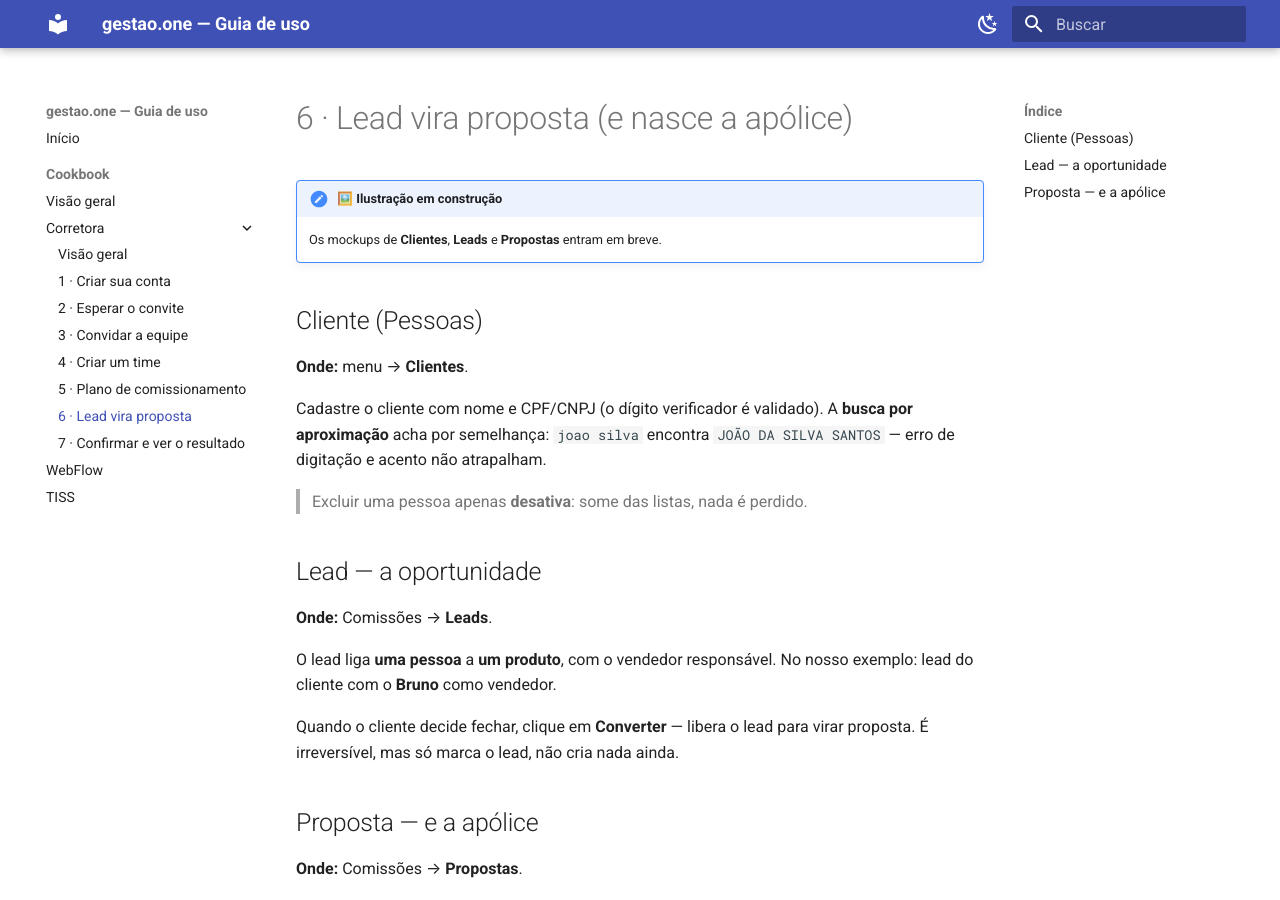
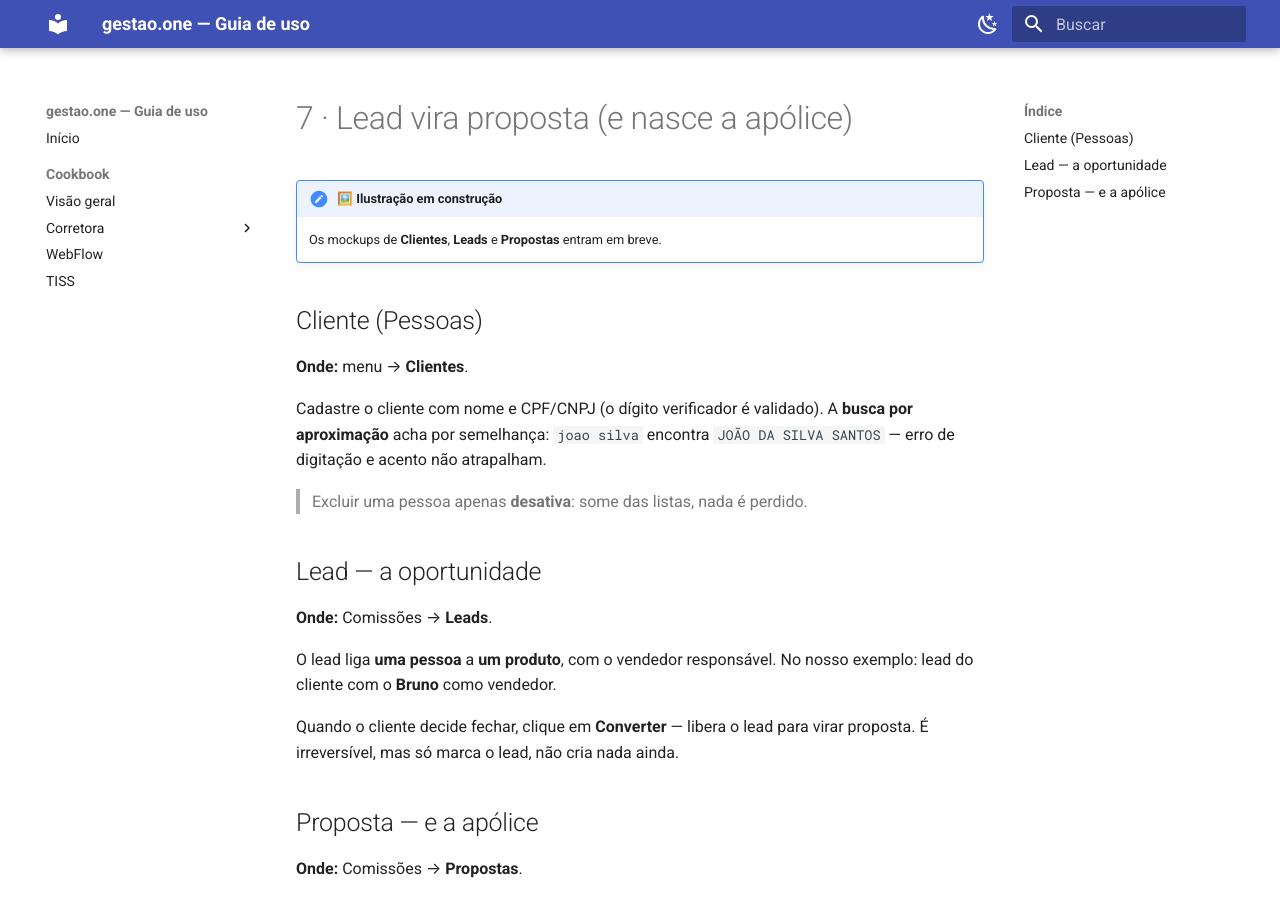
Before and after one commit to renatofagalde/wiki-gestao-one, an MkDocs documentation site: the page built from docs/cookbook/corretora/07-lead-proposta.md, in a window 1280 px wide and 900 px high. Built offline with MkDocs 1.6.1 and Material for MkDocs 9.7.7, drawn with Linux system fonts in a browser that asks for light colours.

Commit message:
♻️ refactor(cookbook): renumber lead/proposal step to 7
Co-Authored-By: Claude Opus 4.8 <noreply@anthropic.com>

```diff
--- a/docs/cookbook/corretora/06-lead-proposta.md
+++ b/docs/cookbook/corretora/07-lead-proposta.md
@@ -1,4 +1,4 @@
-# 6 · Lead vira proposta (e nasce a apólice)
+# 7 · Lead vira proposta (e nasce a apólice)
 
 !!! note "🖼️ Ilustração em construção"
     Os mockups de **Clientes**, **Leads** e **Propostas** entram em breve.
@@ -47,4 +47,4 @@ rascunho ──Enviar──> enviada ──Aceitar──> APÓLICE ATIVA
 !!! success "Checkpoint"
     A apólice aparece e as parcelas estão listadas como **pendentes**.
 
-→ Próximo: [Confirmar e ver o dinheiro chegar](07-confirmar-resultado.md)
+→ Próximo: [Confirmar e ver o dinheiro chegar](08-confirmar-resultado.md)
```
